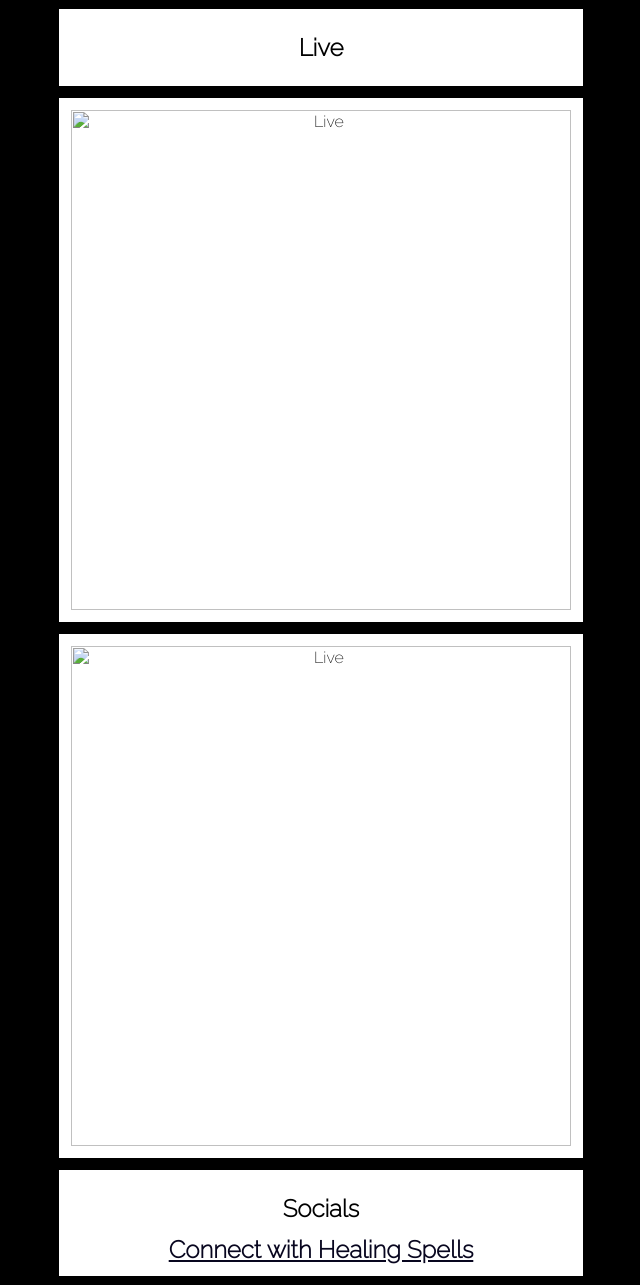
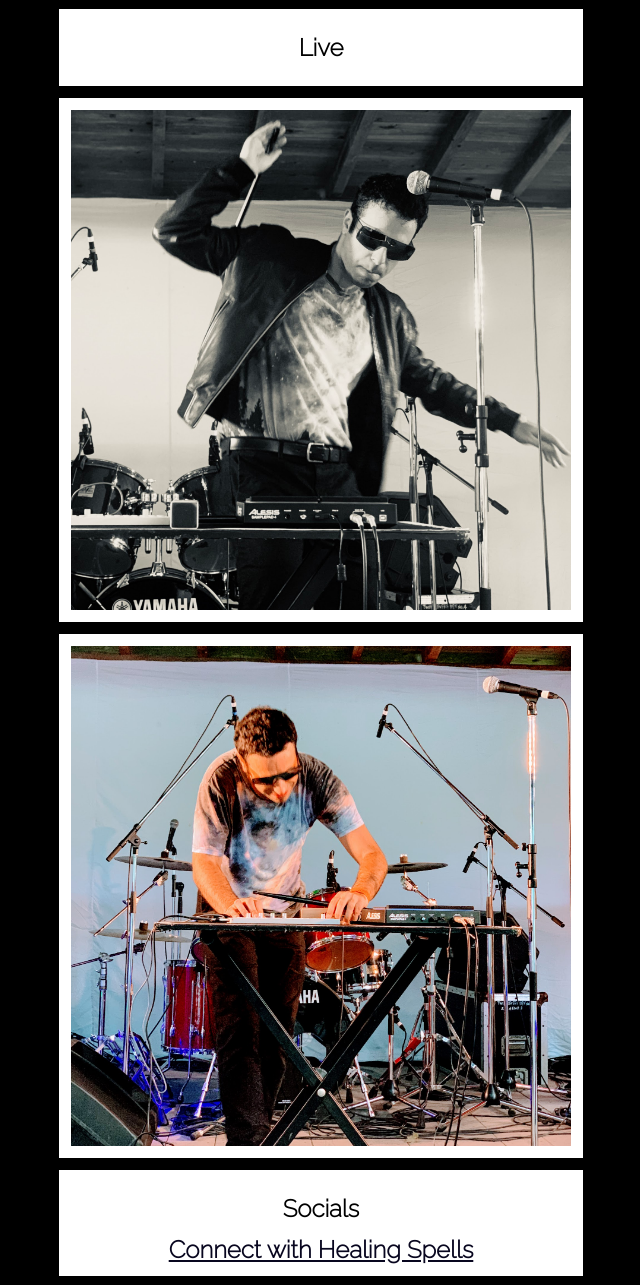
Before and after one commit to VincentMsi/profile, a plain HTML site: page index.html in a window 1280 px wide. Shown: the part 6293-7578 px from the top of the page, without its empty margins (331-971 px from the left). Drawn offline with Linux system fonts and the light colour scheme.

Commit message:
made the fix

```diff
--- a/index.html
+++ b/index.html
@@ -132,10 +132,10 @@
         <h2>Live</h2>
         </div>
       <div class="card-white">
-        <img src="..pictures/IMG_1949.jpg" class="img-hs" alt="Live">
+        <img src="pictures/IMG_1949.jpg" class="img-hs" alt="Live">
       </div>
       <div class="card-white">
-        <img src="..pictures/IMG_1961.jpg" class="img-hs" alt="Live">
+        <img src="pictures/IMG_1961.jpg" class="img-hs" alt="Live">
       </div>
       <div class="card-white">
         <h2>Socials</h2>
```
